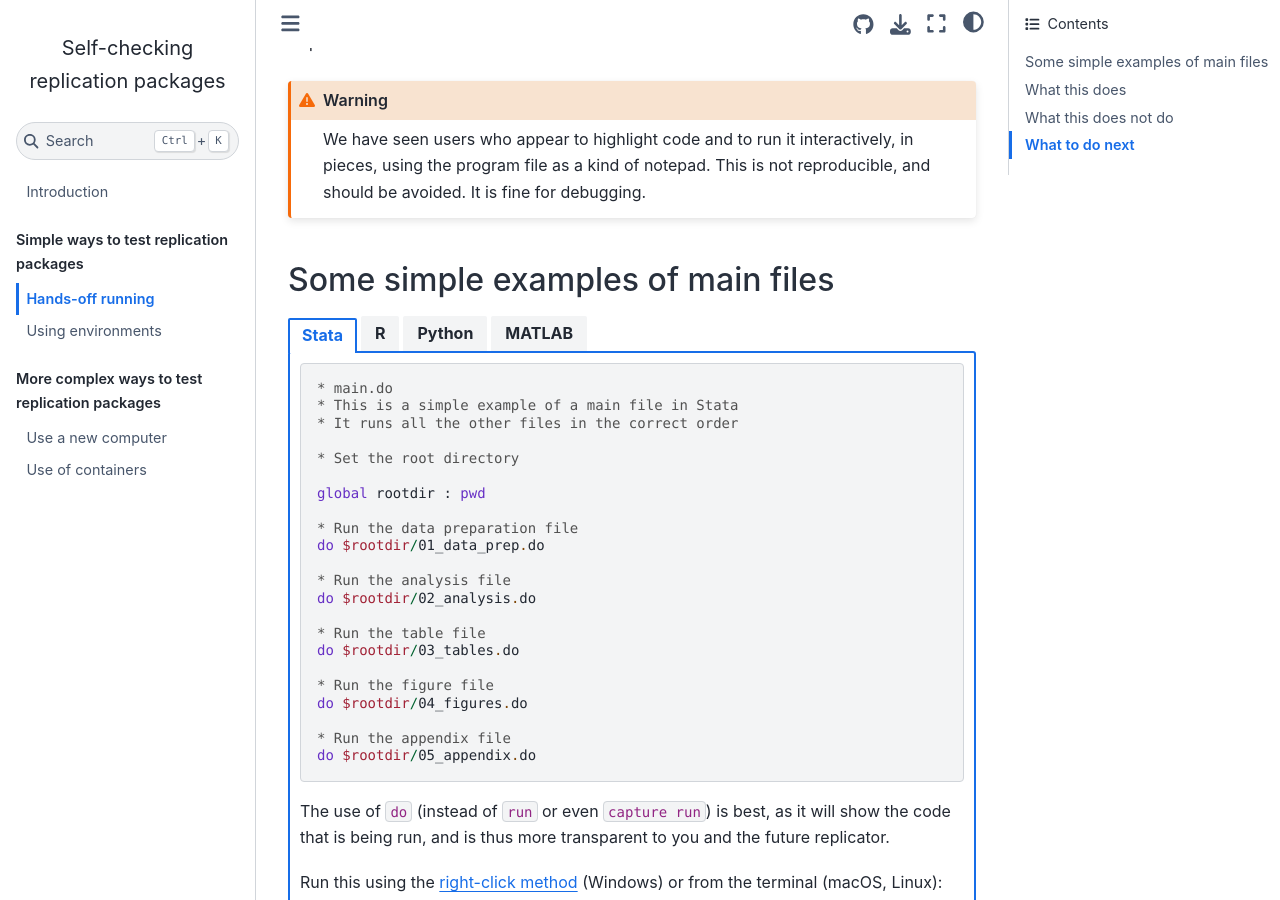
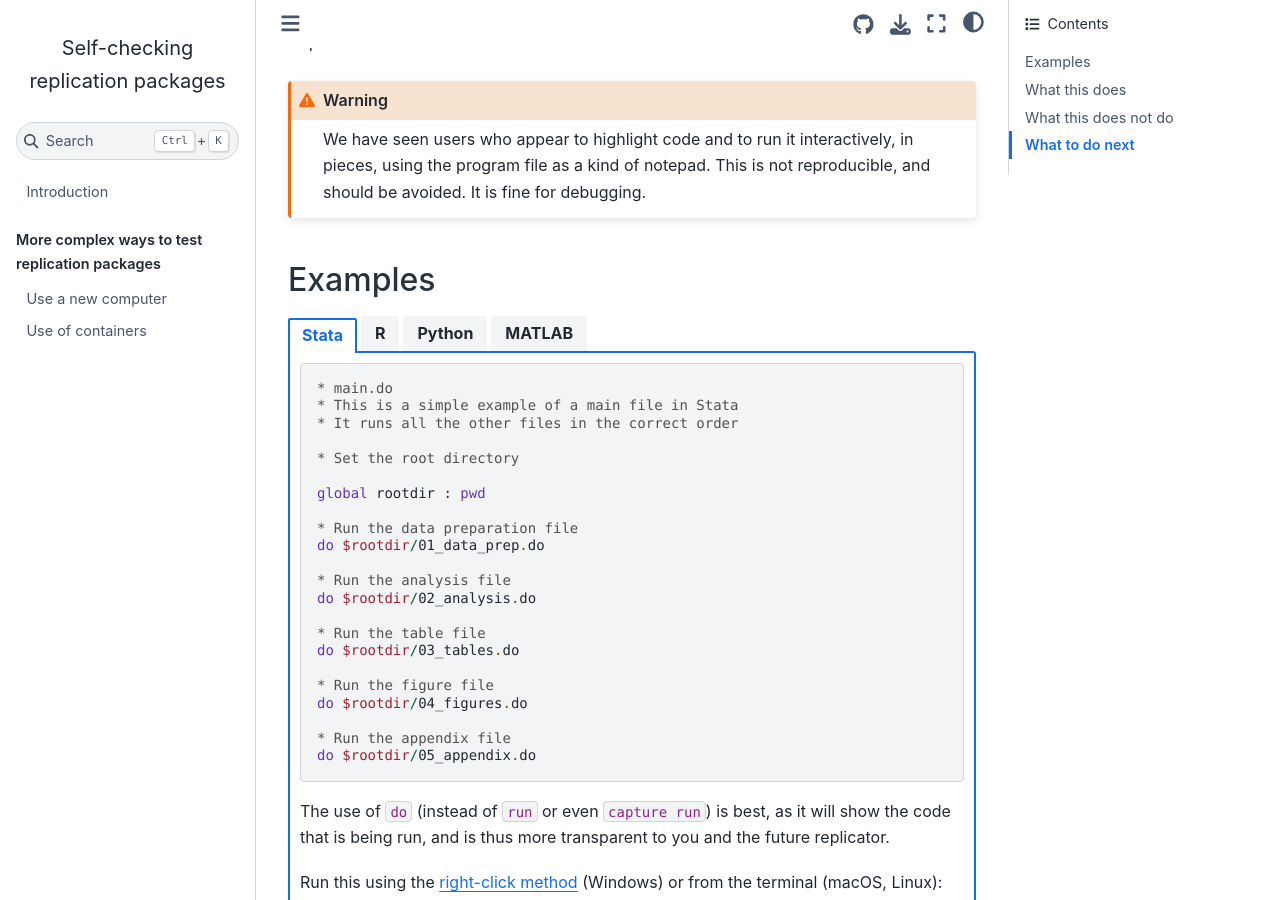
Before and after one commit to larsvilhuber/self-checking-reproducibility, a Jupyter Book: the page built from 02_hands_off_running.md, in a window 1280 px wide and 900 px high, scrolled down 304 px. Built offline with Jupyter Book 1.0.4 settings and Sphinx 7.4.7 and the Sphinx Book theme 1.1.4, drawn with Linux system fonts in a browser that asks for light colours; pages that are not in the unit, such as notebooks, are missing from menus; some of the changed text lies outside the part shown.

Commit message:
Updates for an even simpler first step

````diff
--- a/01_hands_off_running.md
+++ b/02_hands_off_running.md
@@ -8,7 +9,7 @@
 We have seen users who appear to highlight code and to run it interactively, in pieces, using the program file as a kind of notepad. This is not reproducible, and should be avoided. It is fine for debugging.
 ```
 
-## Some simple examples of main files
+## Examples
 
 
 
````
Also changed, not shown: other parts of 02_hands_off_running.md (+1 -0 lines), 01_run_it_again.md (added, +14 -0 lines), 10_environments.md (renamed from 02_environments.md).
